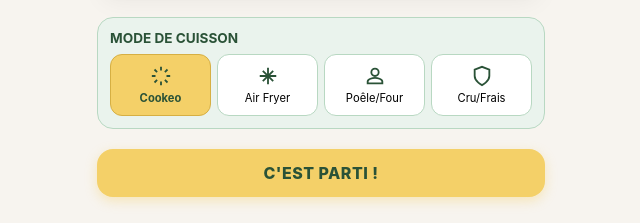
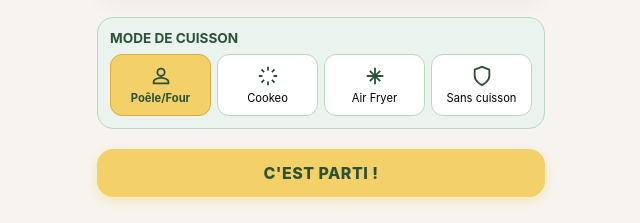
Before and after one commit to minviellesebastien-ctrl/Mes_Repas, a plain HTML site: page index.html in a window 1280 px wide. Shown: the part 235-458 px from the top of the page, 319-959 px from the left. Drawn offline with Linux system fonts and the light colour scheme.

Commit message:
Update cooking buttons and labels in index.html

```diff
--- a/index.html
+++ b/index.html
@@ -34,11 +34,17 @@
           <div id="tagsContainer" class="tags-container"></div>
         </div>
 
-        <!-- Mode de Cuisson -->
+                <!-- Mode de Cuisson -->
         <div class="cooking-section">
           <h2 class="section-title">Mode de Cuisson</h2>
           <div class="cooking-grid">
-            <button class="cooking-btn active" data-mode="cookeo" type="button">
+            <button class="cooking-btn active" data-mode="simple" type="button">
+              <svg class="cooking-icon-svg" viewBox="0 0 24 24" fill="none" stroke="currentColor" stroke-width="2">
+                <path d="M12 12c2.21 0 4-1.79 4-4s-1.79-4-4-4-4 1.79-4 4 1.79 4 4 4zm0 2c-2.67 0-8 1.34-8 4v2h16v-2c0-2.66-5.33-4-8-4z"/>
+              </svg>
+              <span class="cooking-label">Poêle/Four</span>
+            </button>
+            <button class="cooking-btn" data-mode="cookeo" type="button">
               <svg class="cooking-icon-svg" viewBox="0 0 24 24" fill="none" stroke="currentColor" stroke-width="2">
                 <path d="M12 2v4M12 18v4M4.93 4.93l2.83 2.83M16.24 16.24l2.83 2.83M2 12h4M18 12h4M4.93 19.07l2.83-2.83M16.24 7.76l2.83-2.83"/>
               </svg>
@@ -50,20 +56,15 @@
               </svg>
               <span class="cooking-label">Air Fryer</span>
             </button>
-            <button class="cooking-btn" data-mode="simple" type="button">
-              <svg class="cooking-icon-svg" viewBox="0 0 24 24" fill="none" stroke="currentColor" stroke-width="2">
-                <path d="M12 12c2.21 0 4-1.79 4-4s-1.79-4-4-4-4 1.79-4 4 1.79 4 4 4zm0 2c-2.67 0-8 1.34-8 4v2h16v-2c0-2.66-5.33-4-8-4z"/>
-              </svg>
-              <span class="cooking-label">Poêle/Four</span>
-            </button>
             <button class="cooking-btn" data-mode="raw" type="button">
               <svg class="cooking-icon-svg" viewBox="0 0 24 24" fill="none" stroke="currentColor" stroke-width="2">
                 <path d="M12 22s8-4 8-10V5l-8-3-8 3v7c0 6 8 10 8 10z"/>
               </svg>
-              <span class="cooking-label">Cru/Frais</span>
+              <span class="cooking-label">Sans cuisson</span>
             </button>
           </div>
         </div>
+
 
         <!-- Bouton de Recherche -->
         <div class="action-container">
```
